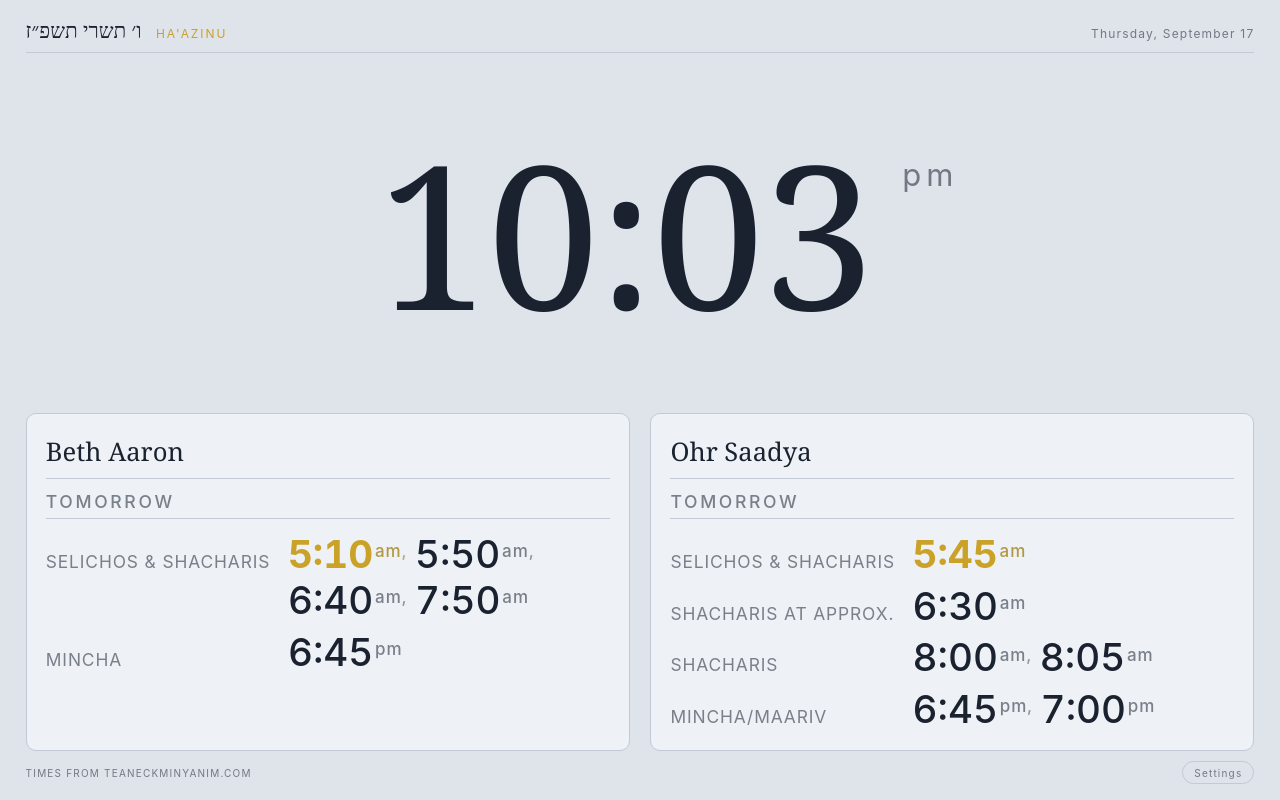
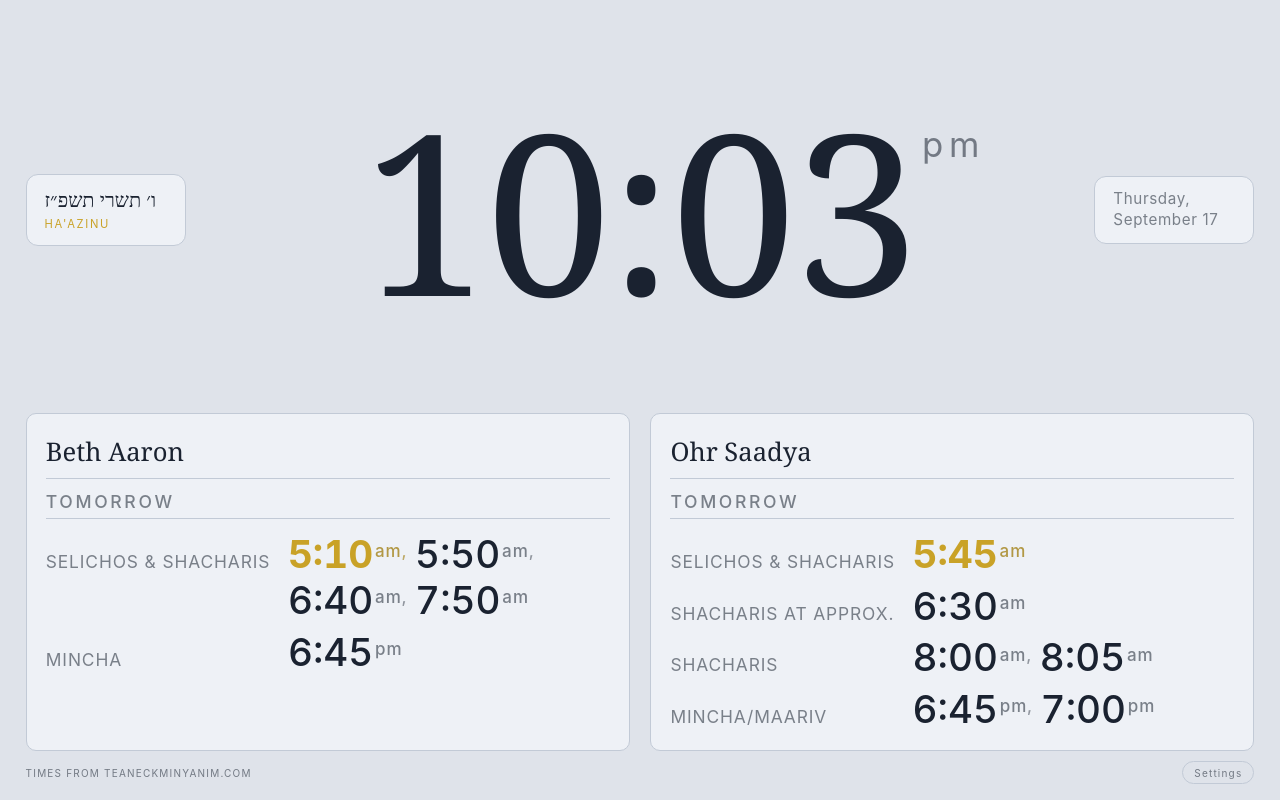
Before and after one commit to Jmand2/shabbos, a plain HTML site: page index.html in a window 1280 px wide. Drawn offline with Linux system fonts and the light colour scheme.

Commit message:
Drop the top bar; dates flank the clock. Fix times overflowing their cards
The masthead is gone. The clock owns the upper band and the two dates sit in
boxes in the space either side of the numerals, on a 1fr/auto/1fr grid so the
clock stays centred whatever the boxes do.

Three things had to be fixed to make that work.

The times were running out of their cards — 50px past the edge in portrait,
and the whole screen scrolled sideways. .times carried min-width: 0, which let
its grid track collapse to nothing while the label column took its full
max-content width: a long label starved the times, and "5:00am" is an
unbreakable flex item. Dropping it makes the widest single time the floor and
the label wraps instead, which is the right way round — the times are the
content that matters. This also cleared a vertical overflow with three shuls.

The numerals were sitting ~15px left of centre. .suffix is width: 0 so it
cannot drag them off centre, but it also carried padding-left, and under
border-box that padding cannot compress — the slot was 0.15em wide, not zero,
and the numerals lost half of it. The offset now measures 0.0px at every size
tested. The gap lives on the children, which overflow and cost nothing.

The clock is capped so the boxes always fit beside it, and the boxes are a
fixed width rather than a share of the track, so nothing resizes when the time
goes from 9:59 to 10:00. Portrait gets its own cap; clock-only's came down from
28vw to 24vw, which it needed anyway once the clock gained side gutters.

Co-Authored-By: Claude Opus 5 <noreply@anthropic.com>

```diff
--- a/index.html
+++ b/index.html
@@ -14,13 +14,15 @@
 </head>
 <body>
 <main id="screen">
-  <header class="masthead">
-    <div class="hebrew" id="hebrewDate"></div>
-    <div class="occasion" id="occasion"></div>
-    <div class="civil" id="civilDate"></div>
-  </header>
+  <!-- The clock owns the whole band. The dates sit in the dead space either
+       side of the numerals rather than in a bar of their own above them. -->
+  <div class="topline">
+    <aside class="datebox heb">
+      <div class="hebrew" id="hebrewDate"></div>
+      <div class="occasion" id="occasion"></div>
+    </aside>
 
-  <div class="clock" id="clock">
+    <div class="clock" id="clock">
     <span class="hm" id="clockTime">--:--</span><!--
     --><span class="suffix">
       <span class="mer" id="clockMer"></span>
@@ -48,6 +50,11 @@
         <circle class="dial-pin" cx="50" cy="50" r="3.4"/>
       </svg>
     </span>
+    </div>
+
+    <aside class="datebox civ">
+      <div class="civil" id="civilDate"></div>
+    </aside>
   </div>
 
   <!-- Horizon: the solar day, dawn on the left and nightfall on the right, with
--- a/styles.css
+++ b/styles.css
@@ -9,8 +9,17 @@
   --clock-fill: 1;
   --minyan-scale: 1;
   --minyan: calc(clamp(22px, 4.2vh, 44px) * var(--minyan-scale));
+  /* Ceiling on the clock so the two date boxes always fit beside it. The
+     numerals plus their gutters run about 3.8x the font size at the widest
+     time, and the boxes want a fixed width, so this is what is left. */
+  --clock-cap: 17.5vw;
   --serif: ui-serif, "New York", Charter, Georgia, serif;
   --sans: ui-sans-serif, -apple-system, "Avenir Next", sans-serif;
+}
+
+/* Portrait has much less width to divide three ways. */
+@media (max-aspect-ratio: 1 / 1) {
+  :root { --clock-cap: 15.5vw; }
 }
 
 body.day {
@@ -56,28 +65,54 @@ body.locked .gear { visibility: hidden; }
   gap: clamp(6px, 1.2vh, 16px);
 }
 
-/* Masthead ------------------------------------------------------------- */
-.masthead {
-  display: flex;
-  align-items: baseline;
-  gap: 0.9em;
-  flex-wrap: wrap;
-  border-bottom: 1px solid var(--rule);
-  padding-bottom: 0.5em;
+/* The clock band. Three columns: the dates take the dead space either side of
+   the numerals, and the clock stays centred because the two 1fr tracks share
+   whatever is left equally. ------------------------------------------------ */
+.topline {
+  flex: 1 1 auto;
+  min-height: 0;
+  display: grid;
+  grid-template-columns: 1fr auto 1fr;
+  align-items: center;
+  gap: clamp(8px, 1.4vw, 26px);
 }
-.hebrew { font-family: var(--serif); font-size: clamp(18px, 2.6vh, 30px); }
+.datebox {
+  background: var(--panel);
+  border: 1px solid var(--rule);
+  border-radius: 12px;
+  padding: clamp(10px, 1.6vh, 18px) clamp(12px, 1.4vw, 20px);
+  /* Both boxes take their whole column, so they match each other instead of
+     shrink-wrapping to two different shapes. Capped so they do not sprawl when
+     a busy board shrinks the clock and leaves the side tracks wide. */
+  width: clamp(104px, 12.5vw, 230px);
+  min-width: 0;
+  overflow-wrap: anywhere;
+  transition: background 1.2s ease, border-color 1.2s ease;
+}
+.datebox.heb { justify-self: start; }
+.datebox.civ { justify-self: end; }
+.hebrew {
+  font-family: var(--serif);
+  font-size: clamp(17px, 2.5vh, 30px);
+  line-height: 1.2;
+}
 .occasion {
-  font-size: clamp(11px, 1.5vh, 15px);
-  letter-spacing: 0.16em;
+  font-size: clamp(10px, 1.4vh, 14px);
+  letter-spacing: 0.15em;
   text-transform: uppercase;
   color: var(--accent);
+  margin-top: 0.5em;
+  line-height: 1.3;
 }
 .civil {
-  margin-left: auto;
-  font-size: clamp(11px, 1.5vh, 15px);
-  letter-spacing: 0.1em;
+  font-size: clamp(13px, 1.9vh, 20px);
+  letter-spacing: 0.04em;
   color: var(--dim);
+  line-height: 1.35;
 }
+/* Clock only drops everything but the time and the next transition. */
+body.clock-only .datebox { display: none; }
+body.clock-only .topline { grid-template-columns: auto; justify-content: center; }
 
 /* Clock ---------------------------------------------------------------- */
 /* Clock face. The old default was a light serif at weight 300: elegant close up,
@@ -97,14 +132,20 @@ body[data-face="clean"]   .clock { font-family: "Avenir Next", ui-sans-serif, -a
   letter-spacing: -0.01em;
   line-height: 0.9;
   text-align: center;
-  /* The vw ceiling is a width guard: the numerals are nowrap, the body clips,
-     and the widest face is about 2.9em across, so an unbounded vh-based size
-     would run off the side of a short, narrow window. */
+  /* The vw ceiling does two jobs: the numerals are nowrap and the body clips,
+     so an unbounded vh-based size would run off the side of a short narrow
+     window — and it reserves the side columns for the date boxes. The widest
+     face is about 2.9em across, so 22vw of font is about 64vw of numerals and
+     leaves roughly 18vw a side. */
   font-size: min(
-    calc(clamp(84px, 20vh, 210px) * var(--clock-scale) * var(--clock-fill)),
-    27vw);
-  padding: clamp(4px, 1.2vh, 16px) 0;
-  flex: 1 1 auto;
+    calc(clamp(88px, 23vh, 240px) * var(--clock-scale) * var(--clock-fill)),
+    var(--clock-cap));
+  /* Horizontal padding is symmetric on purpose. The suffix is a zero-width slot
+     that overflows to the right, so without this the grid column reserves none
+     of the room the meridiem and dial actually take and the right-hand date box
+     lands on top of them. Matching padding on the left keeps the numerals
+     centred in the element, which is the whole point of the zero-width slot. */
+  padding: clamp(4px, 1.2vh, 16px) 0.47em;
   min-height: 0;
   display: flex;
   align-items: center;
@@ -121,23 +162,26 @@ body[data-face="clean"]   .clock { font-family: "Avenir Next", ui-sans-serif, -a
   flex-direction: column;
   align-items: flex-start;
   justify-content: space-between;
-  padding-left: 0.15em;
   align-self: center;
-  /* An explicit height, not stretch: .clock is flex: 1 1 auto and owns the
-     leftover column, so stretching would fling the meridiem and the dial to
-     opposite ends of the screen. This is roughly the cap height of the
-     numerals, which puts the meridiem on their cap line and the dial down by
-     the baseline instead of crowding both into the top corner. */
+  /* An explicit height, not stretch: .clock fills the whole band, so stretching
+     would fling the meridiem and the dial to opposite ends of it. This is
+     roughly the cap height of the numerals, which puts the meridiem on their
+     cap line and the dial down by the baseline instead of crowding both into
+     the top corner. */
   height: 0.74em;
 }
+/* The gap from the numerals lives on the children, not on .suffix: padding on a
+   width:0 box still occupies space under border-box, which pushed the numerals
+   off centre by half of it — the very thing the zero-width slot prevents. */
 .clock .mer {
   font-family: var(--sans);
+  margin-left: 0.15em;
   font-size: 0.155em;
   letter-spacing: 0.16em;
   color: var(--dim);
   line-height: 1;
 }
-.clock .dial { width: 0.32em; height: 0.32em; overflow: visible; }
+.clock .dial { width: 0.32em; height: 0.32em; margin-left: 0.15em; overflow: visible; }
 .clock .dial[hidden] { display: none; }
 .dial-ring { fill: none; stroke: var(--rule); stroke-width: 2.5; }
 .dial-tick line { stroke: var(--rule); stroke-width: 2; stroke-linecap: round; }
@@ -336,7 +380,12 @@ body[data-face="clean"]   .clock { font-family: "Avenir Next", ui-sans-serif, -a
   flex-wrap: wrap;
   align-items: baseline;
   gap: 0.1em 0.48em;
-  min-width: 0;
+  /* No min-width: 0 here. That let this track collapse to nothing while the
+     label column took its full max-content width, so a long label starved the
+     times and a single unbreakable "5:00am" ran off the card — 50px past the
+     edge in portrait. Leaving the automatic minimum in place makes the widest
+     single time the floor, and the label column gives way instead (it wraps,
+     via overflow-wrap below). The times are the content that matters. */
 }
 /* A separator so a run reads as a list of times rather than one long number.
    It hangs off the meridiem, not off the time: on the baseline it sat below and
@@ -392,7 +441,10 @@ body.clock-only .horizon,
 body.clock-only #freshness { display: none; }
 body.clock-only .footer { justify-content: flex-end; }
 body.clock-only .clock {
-  font-size: min(calc(clamp(120px, 36vh, 400px) * var(--clock-scale)), 28vw);
+  /* 24vw, not 28: the clock now carries ~0.94em of horizontal gutter for the
+     suffix, so the element is about 3.8x the font size at the widest time and
+     28vw ran off the side. */
+  font-size: min(calc(clamp(120px, 36vh, 400px) * var(--clock-scale)), 24vw);
   margin: auto 0;
 }
 
```
Also changed, not shown: README.md.
